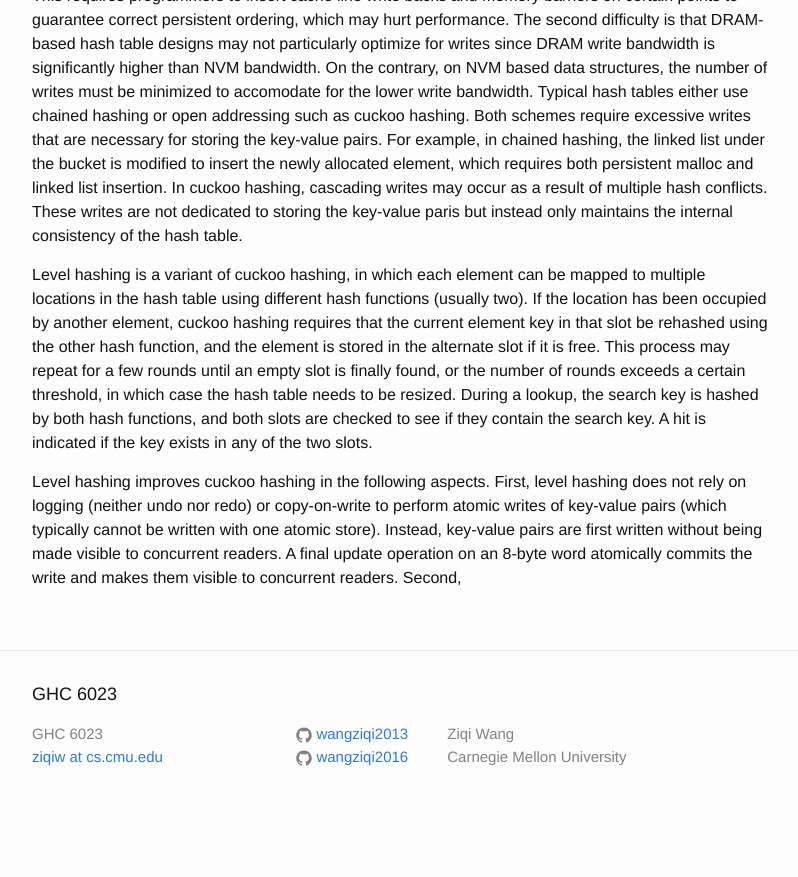
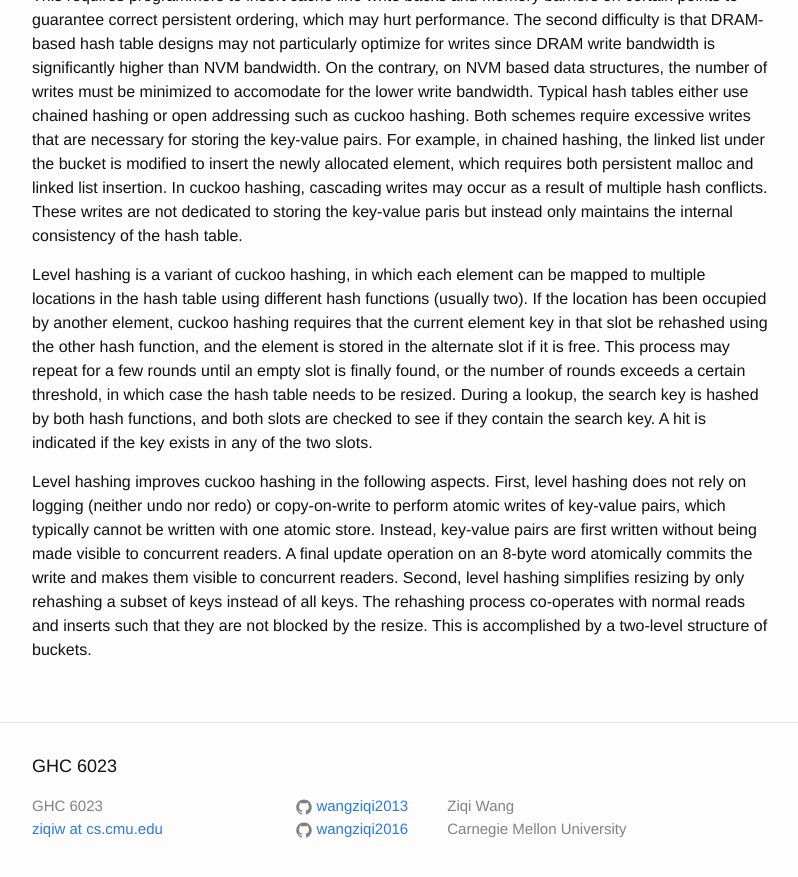
Before and after one commit to wangziqi2013/wangziqi2013.github.io, a Jekyll site: the page built from _posts/2019-12-03-level-hashing.markdown, in a window 1280 px wide and 900 px high, scrolled down 646 px. Shown: the top 877 px of the window, without its empty margins (238-1036 px from the left). Built offline with Jekyll 4.4.1, drawn with Linux system fonts in a browser that asks for light colours; before the commit the page ends 1474 px from its top, so only the background shows below that.

Commit message:
Adding second feature

```diff
--- a/_posts/2019-12-03-level-hashing.markdown
+++ b/_posts/2019-12-03-level-hashing.markdown
@@ -35,6 +35,8 @@ both hash functions, and both slots are checked to see if they contain the searc
 in any of the two slots.
 
 Level hashing improves cuckoo hashing in the following aspects. First, level hashing does not rely on logging (neither undo
-nor redo) or copy-on-write to perform atomic writes of key-value pairs (which typically cannot be written with one atomic
-store). Instead, key-value pairs are first written without being made visible to concurrent readers. A final update operation
-on an 8-byte word atomically commits the write and makes them visible to concurrent readers. Second,
+nor redo) or copy-on-write to perform atomic writes of key-value pairs, which typically cannot be written with one atomic
+store. Instead, key-value pairs are first written without being made visible to concurrent readers. A final update operation
+on an 8-byte word atomically commits the write and makes them visible to concurrent readers. Second, level hashing simplifies
+resizing by only rehashing a subset of keys instead of all keys. The rehashing process co-operates with normal reads and
+inserts such that they are not blocked by the resize. This is accomplished by a two-level structure of buckets.
```
